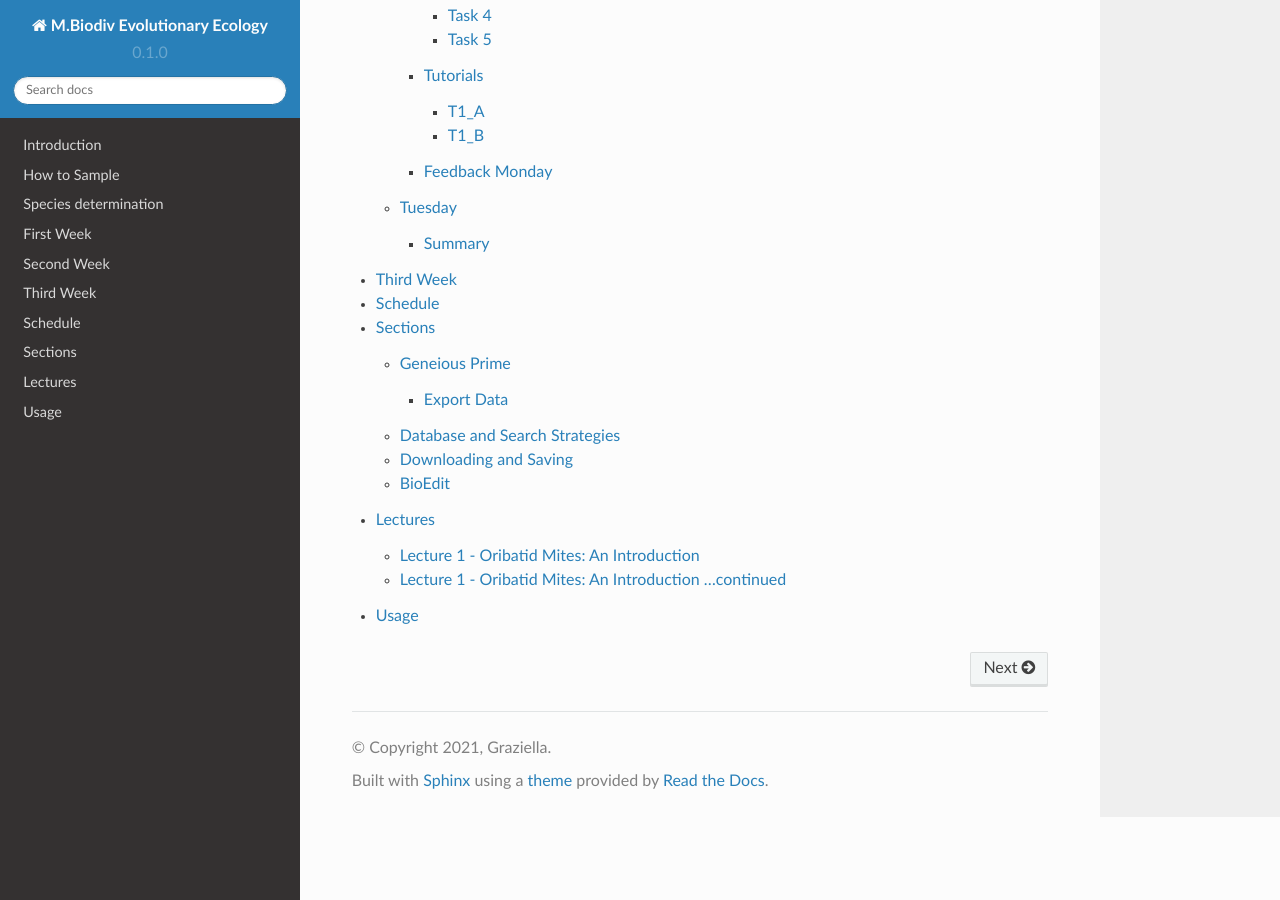
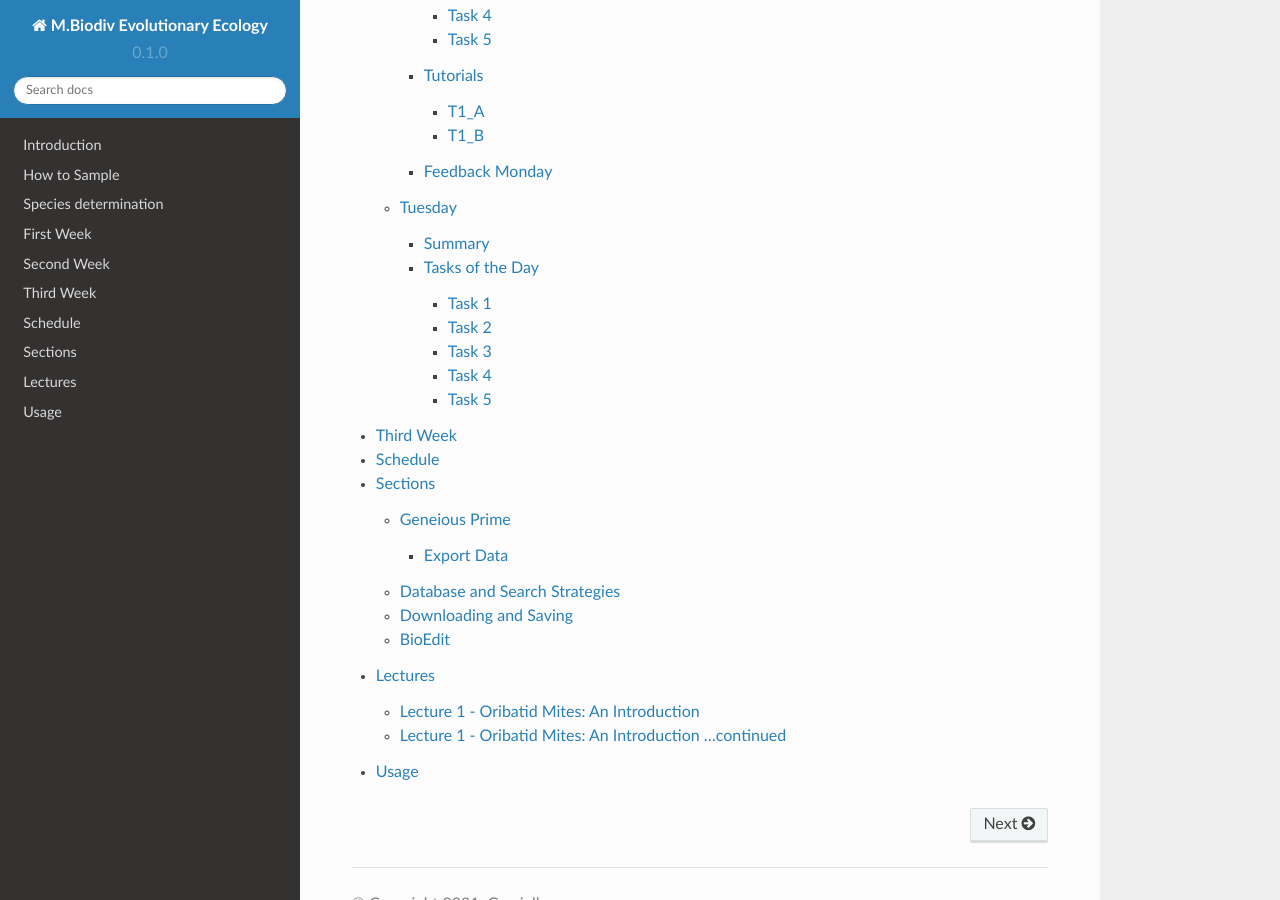
Before and after one commit to bheimbu/evolutionary_ecology, a Sphinx documentation site: the page built from docs/source/index.rst, in a window 1280 px wide and 900 px high, scrolled down 1823 px. Built offline with Sphinx 7.4.7 and the Read the Docs theme 2.0.0, drawn with Linux system fonts in a browser that asks for light colours; some of the changed lines change nothing that is shown.

Commit message:
Update second_week.rst

```diff
--- a/docs/source/second_week.rst
+++ b/docs/source/second_week.rst
@@ -222,3 +222,43 @@
 
 .. tip::
   Start a discussion in the Forum and/or write a Wiki-entry, explaining these issues to everyone.
+
+
+Tasks of the Day
+^^^^^^^^^^^^^^^^
+
+Task 1
+""""""
+
+.. important::
+      Read the section about 'Alignment'.
+
+
+Task 2
+""""""
+
+.. important::
+  - Complete exercise :ref:`T2_A`
+  - Work with your toy datasets (18S and EF) from yesterday, do alignments with different penalty values.
+  - Eventually, you must decide which of the alignments of 18S and EF is best.
+  - The best alignments will be used in downstream analyzes over the next few days.
+
+
+Task 3
+""""""
+
+.. important::
+  - Complete exercise :ref:`T2_B`
+  - Download the `.zip file <https://owncloud.gwdg.de/index.php/s/goYd3He8SyxE122>`_ that includes four example datasets without file-format assignments (no file extensions, like `.fasta` or `.txt`) and answer the questions under :ref:`T2_B`.
+
+Task 4
+""""""
+
+.. important::
+  - Complete exercise :ref:`T2_C`
+
+Task 5
+""""""
+
+.. important::
+  Do not leave before Tasks **1-4** are completed!
```
